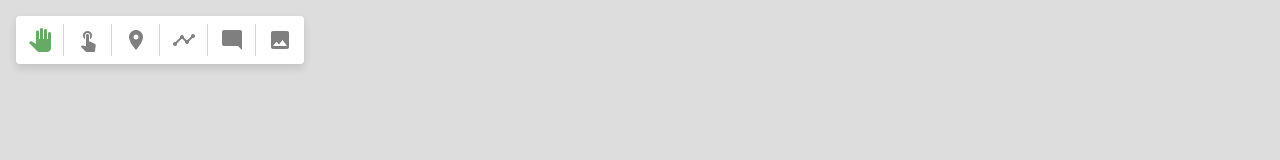
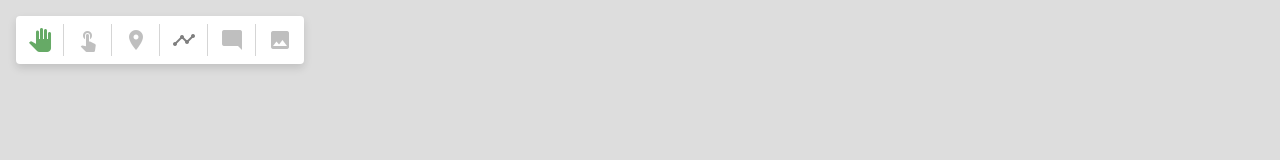
Before and after one commit to gruppe-adler/planning.gruppe-adler.de, a Vue app in the folder frontend/: page /session/1 in a window 1280 px wide. Shown: the top 160 px of the page. Built offline with nearby package versions, Linux system fonts and the light colour scheme; no server answers.

Commit message:
Added disabled tools

```diff
--- a/frontend/src/components/Session/Toolbar.vue
+++ b/frontend/src/components/Session/Toolbar.vue
@@ -3,7 +3,7 @@
     <div
         v-for="t in tools"
         :key="t.id"
-        :class="['grad-icon-button', t.id === tool ? 'grad-icon-button--active' : '']"
+        :class="['grad-icon-button', t.id === tool ? 'grad-icon-button--active' : '', t.disabled ? 'grad-icon-button--disabled' : '']"
         @click="tool = t.id"
     >
         <i class="material-icons">{{t.icon}}</i>
@@ -19,6 +19,7 @@ interface Tool {
     id: string;
     displayName: string;
     icon: string;
+    disabled?: boolean;
 }
 
 @Component
@@ -34,12 +35,14 @@ export default class ToolbarVue extends Vue {
         {
             id: 'point',
             displayName: 'Pointing',
-            icon: 'touch_app'
+            icon: 'touch_app',
+            disabled: true
         },
         {
             id: 'marker',
             displayName: 'Marker',
-            icon: 'location_on'
+            icon: 'location_on',
+            disabled: true
         },
         {
             id: 'line',
@@ -49,12 +52,14 @@ export default class ToolbarVue extends Vue {
         {
             id: 'comment',
             displayName: 'Comment',
-            icon: 'mode_comment'
+            icon: 'mode_comment',
+            disabled: true
         },
         {
             id: 'image',
             displayName: 'Image',
-            icon: 'photo'
+            icon: 'photo',
+            disabled: true
         }
     ];
 
--- a/frontend/src/views/Session.vue
+++ b/frontend/src/views/Session.vue
@@ -235,6 +235,15 @@ export default class SessionVue extends Vue {
         }
     }
 
+    &--disabled {
+        cursor: default;
+        color: rgba(black, 0.25);
+
+        &:hover {
+            background-color: transparent;
+        }
+    }
+
     > i {
         color: inherit;
         user-select: none;
```
